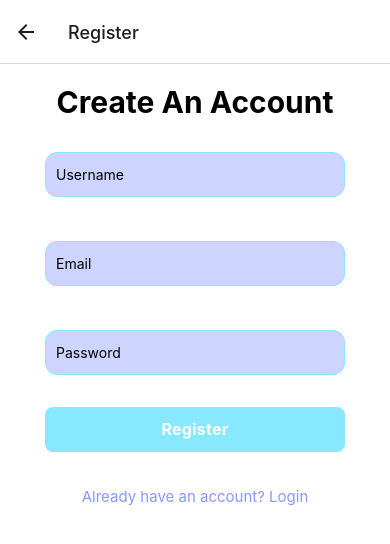
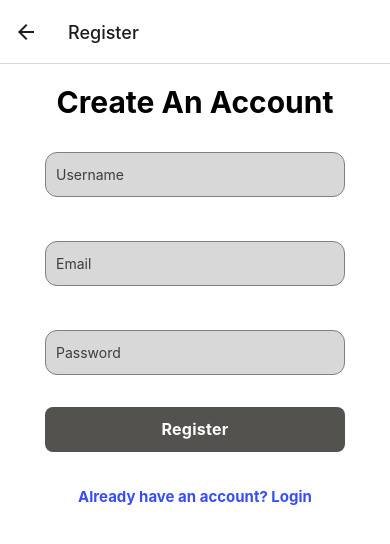
Before and after one commit to EvLeong1/motion-app, a React Native app: screen /Register in a window 390 px wide. Shown: the top 544 px of the page. Built offline with nearby package versions, Linux system fonts and the light colour scheme; no server answers; what react-native-root-siblings would draw is missing.

Commit message:
Updated Register Screen

```diff
--- a/screens/Register.tsx
+++ b/screens/Register.tsx
@@ -131,12 +131,14 @@ const Register = ({ navigation }: { navigation: any }) => {
                 style={registerStyles.input}
                 onChangeText={(text) => setUserName(text)}
                 placeholder="Username"
+                placeholderTextColor='#3d3d3d'
                 // autoComplete='email'
             />
             <TextInput
                 style={registerStyles.input}
                 onChangeText={(text) => setEmail(text)}
                 placeholder="Email"
+                placeholderTextColor='#3d3d3d'
                 keyboardType='email-address'
                 autoComplete='email'
                 // textContentType = 'emailAddress'
@@ -145,6 +147,7 @@ const Register = ({ navigation }: { navigation: any }) => {
                 style={registerStyles.input}
                 onChangeText={(text) => setPassword(text)}
                 placeholder="Password"
+                placeholderTextColor='#3d3d3d'
                 autoComplete='password'
                 secureTextEntry={true}
             />
--- a/styles/globalStyles.ts
+++ b/styles/globalStyles.ts
@@ -112,11 +112,11 @@ export const globalStyles = StyleSheet.create({
       },
 
       input: {
-        backgroundColor: '#CDD4FF',
+        backgroundColor: '#d8d8d8',
         height: 45,
         margin: 12,
         color: 'black',
-        borderColor: '#88E8FF',
+        borderColor: 'gray',
         borderWidth: 1,
         padding: 10,
         width: 300,
@@ -130,7 +130,7 @@ export const globalStyles = StyleSheet.create({
         paddingHorizontal: 32,
         borderRadius: 8,
         elevation: 3,
-        backgroundColor: '#88E8FF',
+        backgroundColor: '#53524E',
         color: 'white',
         width: 300,
 
@@ -144,7 +144,8 @@ export const globalStyles = StyleSheet.create({
     },
     link: {
         fontSize: 15,
-        color: '#8898FF',
+        fontWeight: 'bold',
+        color: '#384ef5',
 
     },
   });
```
